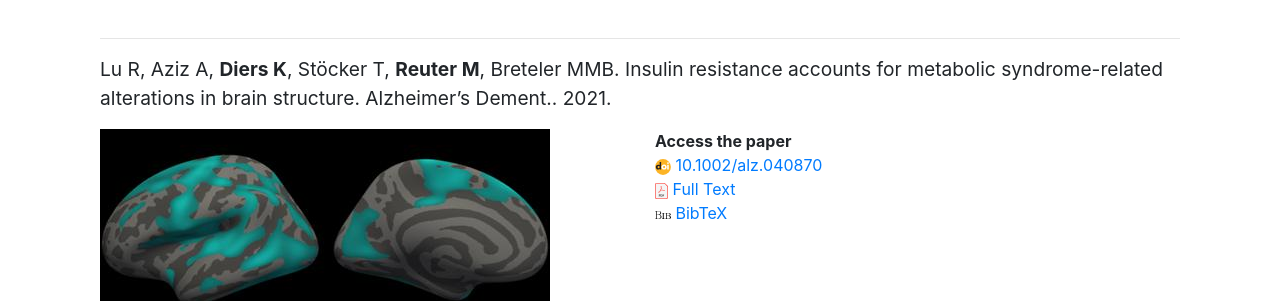
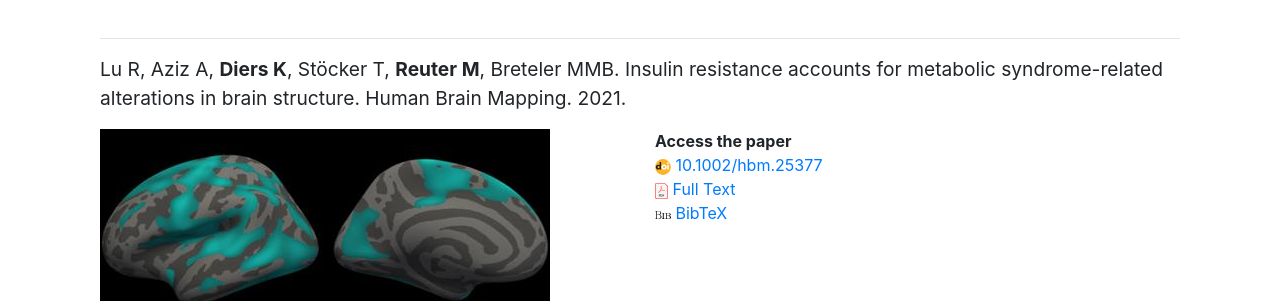
Before and after one commit to Deep-MI/Deep-MI.github.io, a Jekyll site: the page built from publications/index.html, in a window 1280 px wide and 900 px high. Shown: the part 481-782 px from the top of the window. Built offline with Jekyll 4.4.1, drawn with Linux system fonts in a browser that asks for light colours; nearby versions of some CDN libraries; comment, search, counter and statistics services are not loaded.

Commit message:
update lu paper

```diff
--- a/_data/publications.yml
+++ b/_data/publications.yml
@@ -44,12 +44,12 @@
 - id: 'lu_2021'
   authors: 'Lu R, Aziz A, **Diers K**, Stöcker T, **Reuter M**, Breteler MMB'
   title: 'Insulin resistance accounts for metabolic syndrome-related alterations in brain structure'
-  journal: 'Alzheimer''s Dement.'
+  journal: 'Human Brain Mapping'
   type: 'journal'
   year: 2021
   image: '/static/pub/lu_2021.jpg'
-  doi: 10.1002/alz.040870
-  pdf: 'https://alz-journals.onlinelibrary.wiley.com/doi/epdf/10.1002/alz.040870'
+  doi: 10.1002/hbm.25377
+  pdf: 'https://onlinelibrary.wiley.com/doi/epdf/10.1002/hbm.25377'
   bibtex: '/static/pub/lu_2021.bib'
 
 - id: 'ewert_2020'
```
